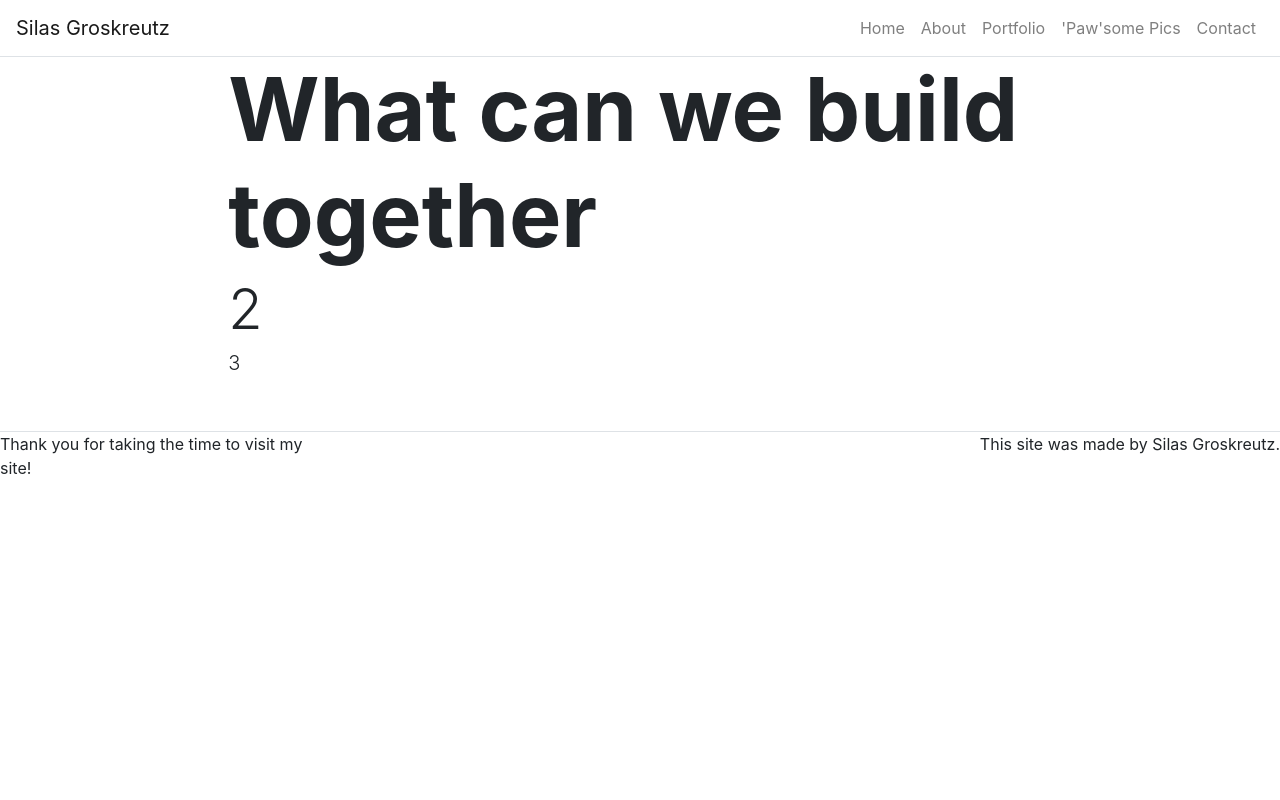
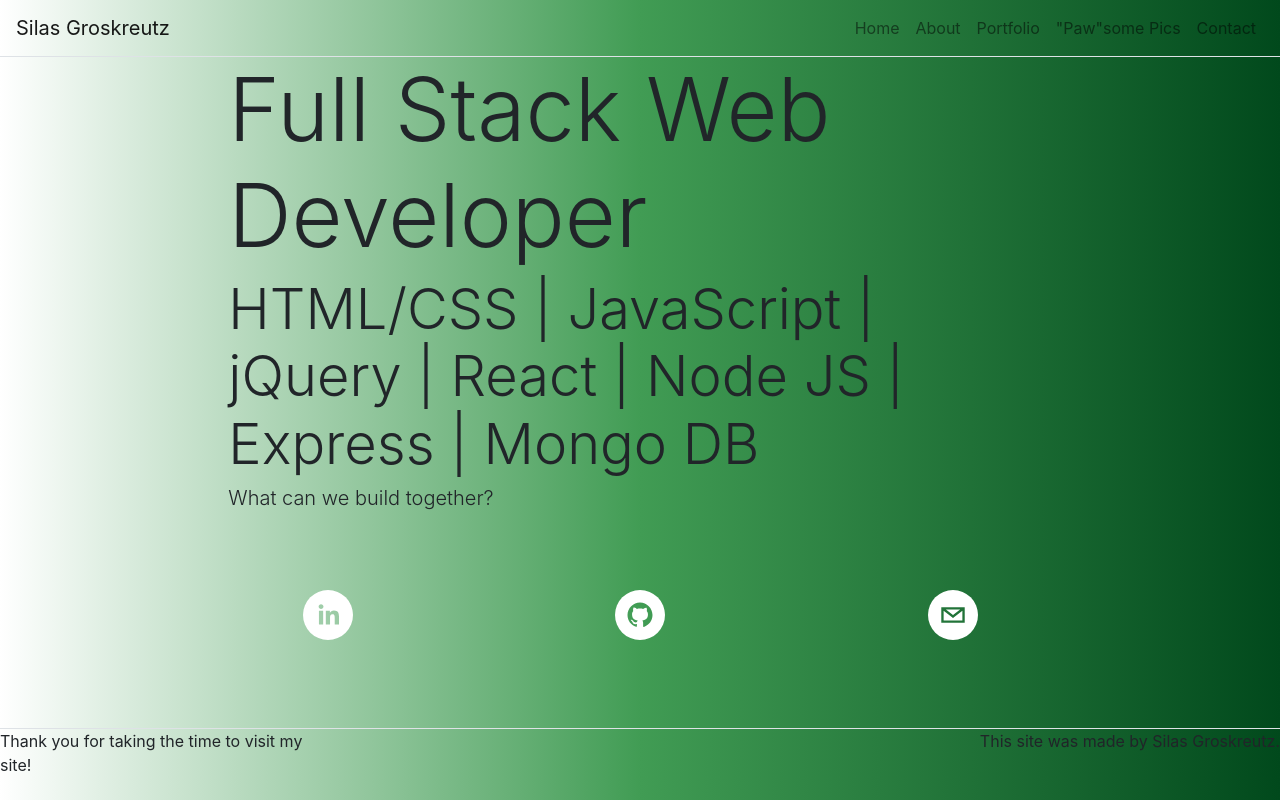
Before and after one commit to silasgroskreutz/react_portfolio_site, a React (Create React App) app: page / in a window 1280 px wide. Built offline with nearby package versions, Linux system fonts and the light colour scheme.

Commit message:
Updates to CSS and general look of site

```diff
--- a/package.json
+++ b/package.json
@@ -35,5 +35,8 @@
       "last 1 firefox version",
       "last 1 safari version"
     ]
+  },
+  "devDependencies": {
+    "react-social-icons": "^4.1.0"
   }
 }
--- a/src/App.js
+++ b/src/App.js
@@ -26,9 +26,10 @@
       ],
 
       home: {
-        title: 'What can we build together',
-        subTitle: '2',
-        subText: '3'
+        title: 'Full Stack Web Developer',
+        subTitle:
+          'HTML/CSS | JavaScript | jQuery | React | Node JS | Express | Mongo DB',
+        subText: 'What can we build together?'
       },
       about: {
         title: 'A little bit about me',
@@ -36,7 +37,7 @@
       },
       portfolio: { title: 'My portfolio' },
       dogs: { title: 'Click to learn more' },
-      contact: { subTitle: 'It never hurts to talk' }
+      contact: { subTitle: 'Reach out to me' }
     };
   }
   render() {
@@ -59,7 +60,7 @@
                   Portfolio
                 </Link>
                 <Link className='nav-link' to='/dogs'>
-                  'Paw'some Pics
+                  "Paw"some Pics
                 </Link>
                 <Link className='nav-link' to='/contact'>
                   Contact
--- a/src/components/Hero.js
+++ b/src/components/Hero.js
@@ -10,9 +10,7 @@
       <Container fluid={true}>
         <Row className='justify-content-center'>
           <Col md={8}>
-            {props.title && (
-              <h1 className='display-2 font-weight-bolder'>{props.title}</h1>
-            )}
+            {props.title && <h1 className='display-2'>{props.title}</h1>}
             {props.subTitle && (
               <h3 className='display-4 font-weight-light'>{props.subTitle}</h3>
             )}
--- a/src/index.css
+++ b/src/index.css
@@ -5,6 +5,19 @@
     sans-serif;
   -webkit-font-smoothing: antialiased;
   -moz-osx-font-smoothing: grayscale;
+  background: #419c54; /* fallback for old browsers */
+  background: -webkit-linear-gradient(
+    to right,
+    #ffffff,
+    #419c54,
+    #01491c
+  ); /* Chrome 10-25, Safari 5.1-6 */
+  background: linear-gradient(
+    to right,
+    #ffffff,
+    #419c54,
+    #01491c
+  ); /* W3C, IE 10+/ Edge, Firefox 16+, Chrome 26+, Opera 12+, Safari 7+ */
 }
 
 code {
--- a/src/pages/AboutPage.js
+++ b/src/pages/AboutPage.js
@@ -6,17 +6,18 @@
   return (
     <div>
       <Hero title={props.title} />
-      <Hero title={props.subtext} />
+      <Hero title={props.subText} />
 
       <Content>
         I am a software developer specializing in the MERN stack. Please click
-        on the portfolio tab in the upper right so see some of my work. <br />{' '}
-        <br />
+        on the portfolio tab to see some of my work. <br /> <br />
         Prior to working on software, started my IT career as a level 1 helpdesk
         technician and worked my way to serving as a Junior System
         Administrator. Being self-motivated and flexible were the keys to
         success while working my way up. If you would like someone with those
-        traits on your team, please feel free to contact me.
+        traits on your team, please feel free to contact me. <br /> <br />
+        In my spare time, I am an avid dog walker. See the "Paw"some pics tab
+        for my walking buddies.
       </Content>
     </div>
   );
--- a/src/pages/HomePage.js
+++ b/src/pages/HomePage.js
@@ -1,5 +1,7 @@
 import React from 'react';
+import { SocialIcon } from 'react-social-icons';
 import Hero from '../components/Hero';
+import './homepage.css';
 
 function HomePage(props) {
   return (
@@ -9,6 +11,17 @@
         subTitle={props.subTitle}
         subText={props.subText}
       />
+      <div class='socialmedia'>
+        <SocialIcon
+          url='https://www.linkedin.com/in/silas-groskreutz-a68830191/'
+          bgColor='#ffffff'
+        />
+        <SocialIcon
+          url='https://github.com/silasgroskreutz'
+          bgColor='#ffffff'
+        />
+        <SocialIcon url='/contact' network='email' bgColor='#ffffff' />
+      </div>
     </div>
   );
 }
--- /dev/null
+++ b/src/pages/homepage.css
@@ -0,0 +1,6 @@
+.socialmedia {
+  display: flex;
+  justify-content: space-evenly;
+  align-items: center;
+  padding: 40px;
+}
```
Also changed, not shown: 1 other file (tests, documents, lock files or other folders).
